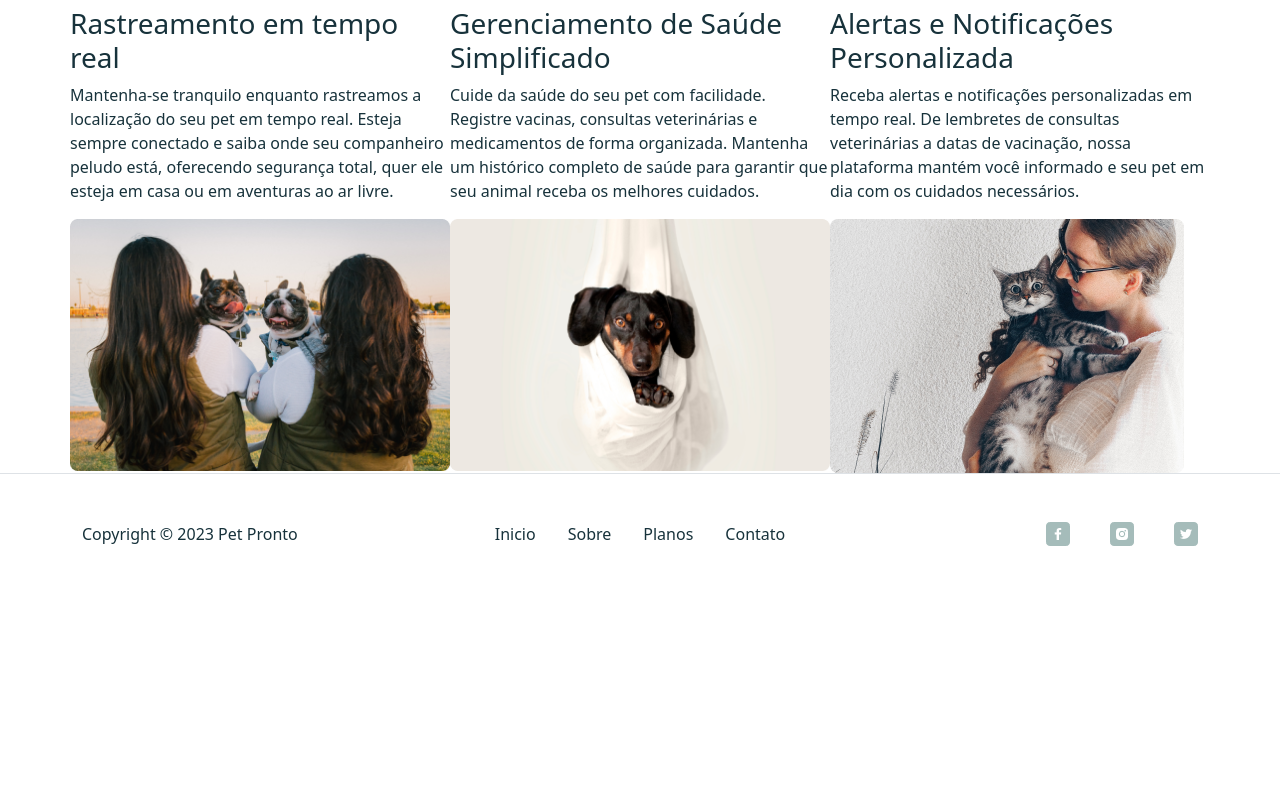
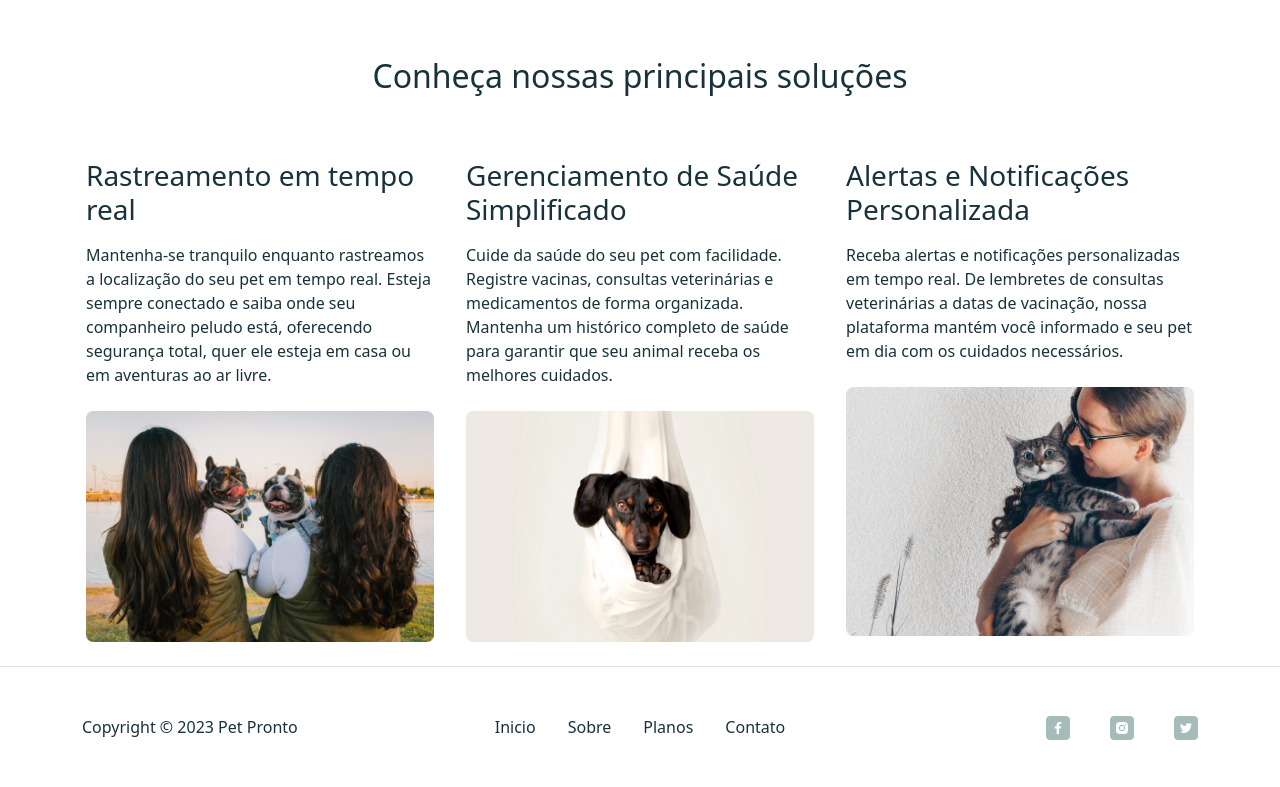
Before and after one commit to vitorwhois/Pet_Pronto, a PHP site: page / in a window 1280 px wide. Shown: the part 524-1311 px from the top of the page. Before the commit the page ends 1070 px from the top, so only its background shows below. Run offline with PHP 8.4, Linux system fonts and the light colour scheme.

Commit message:
pagina inicial com hero e soluções

```diff
--- a/css/style.css
+++ b/css/style.css
@@ -30,6 +30,9 @@ footer .footer{
     margin: 0 !important;
     background-color: white;
 }
+.navbar-nav {
+    background-color: white;
+}
 
 #navbar {
     border-bottom: 1px var(--cor-borda);
@@ -48,13 +51,18 @@ footer .footer{
     justify-content: center;
     width: 100%;
 }
+.nav-link {
+    background-color: white;
+
+}
 
 .btn-primary {
     background-color:var(--cor-primary);
-    border: none;
+    border-color: var(--cor-primary);
 }
 .btn-primary:hover{
     background-color: var(--cor-pinksandy);
+    border-color: white;
 }
 .btn-secondary {
     background-color: white;
@@ -65,6 +73,7 @@ footer .footer{
     background-color: var(--cor-pinksandy);
     border: none;
 }
+
 
 .borda {
     border-color: var(--cor-borda);
@@ -81,7 +90,7 @@ ul, li {
 @media (max-width: 768px) {
 
     .navbar{
-        height: 108px;
+        height: 100px;
     }
     .footer {
         text-align: center;
@@ -104,4 +113,8 @@ ul, li {
     #FooterSocial {
         justify-content: center;
     }
+
+    .sandwichButton {
+        margin-top: -8px;
+    }
 }
--- a/index.html
+++ b/index.html
@@ -38,7 +38,7 @@
         <i class="bi bi-list"></i>
     </button>
     <div class="collapse navbar-collapse" id="navbar-items">
-        <ul class="navbar-nav mb-2 mb-lg-0 ">
+        <ul class="navbar-nav mb-2 mb-lg-0 py-2 ">
             <li class="nav-link">
                 <a href="index.html" class="nav-link active" aria-current="page">Inicio</a>
             </li>
@@ -53,7 +53,7 @@
             </li>
         </ul>
     <div>
-        <ul class="navbar-nav d-flex justify-content-end gap-3 text-center">
+        <ul class="navbar-nav d-flex justify-content-end gap-3 text-center py-2 sandwichButton">
             <li class="nav-item">
                 <button class="btn btn-secondary">Login</button>
             </li>
@@ -69,11 +69,11 @@
     <section class="hero">
     <div class="container">
         <div class="row">
-            <div class="col-md-6 d-flex flex-column align-content-center justify-content-center px-4 pt-5 pb-4 p-lg-0 m-lg-0">
-                <h1>Transforme o Cuidado com Seu Pet em uma Experiência Inteligente</h1>
-                <p>Descubra uma maneira inovadora de garantir a segurança, saúde e felicidade do seu companheiro.
+            <div class="col-md-6 d-flex flex-column align-content-center justify-content-center px-3 pt-5 pb-4 p-lg-0 m-lg-0">
+                <h1 class="pt-2">Transforme o Cuidado com Seu Pet em uma Experiência Inteligente</h1>
+                <p class="pt-2">Descubra uma maneira inovadora de garantir a segurança, saúde e felicidade do seu companheiro.
                     Com a nossa plataforma você estará sempre conectado ao seu animal de estimação, tenha o histórico de saúde do seu pet à mão, onde quer que esteja.</p>
-                    <ul class="d-flex gap-3 p-0">
+                    <ul class="d-flex gap-3 p-0 pt-2">
                         <li><button class="btn btn-primary">Cadastrar</button></li>
                         <li><button class="btn btn-secondary flex-nowrap">Saiba mais</button></li>
                     </ul>
@@ -86,23 +86,23 @@
     <section>
     <div class="container">
         <div class="row">
-            <div class="col-12 d-flex justify-content-center px-4 pt-5 pb-4 p-lg-0 m-lg-0 mt-4">
+            <div class="col-12 d-flex justify-content-center px-3 pt-5 pb-4  mt-4">
                 <h2>Conheça nossas principais soluções</h2>
             </div>
-            <div class=" col-md-4 pt-4 pb-4 p-lg-0 m-lg-0">
-                <h3>Rastreamento em tempo real</h3>
-                <p>Mantenha-se tranquilo enquanto rastreamos a localização do seu pet em tempo real. Esteja sempre conectado e saiba onde seu companheiro peludo está, oferecendo segurança total, quer ele esteja em casa ou em aventuras ao ar livre.</p>
-                <img class="img-fluid" src="img/Image (Replace).png" alt="">
+            <div class=" col-md-4 pt-4 pb-4 px-3">
+                <h3 class="pt-2">Rastreamento em tempo real</h3>
+                <p class="pt-2">Mantenha-se tranquilo enquanto rastreamos a localização do seu pet em tempo real. Esteja sempre conectado e saiba onde seu companheiro peludo está, oferecendo segurança total, quer ele esteja em casa ou em aventuras ao ar livre.</p>
+                <img class="img-fluid pt-2" src="img/Image (Replace).png" alt="">
             </div>
-            <div class=" col-md-4 pt-4 pb-4 p-lg-0 m-lg-0">
-                <h3>Gerenciamento de Saúde Simplificado</h3>
-                <p>Cuide da saúde do seu pet com facilidade. Registre vacinas, consultas veterinárias e medicamentos de forma organizada. Mantenha um histórico completo de saúde para garantir que seu animal receba os melhores cuidados.</p>
-                <img class="img-fluid" src="img/Image (Replace)(1).png" alt="">
+            <div class=" col-md-4 pt-4 pb-4 px-3">
+                <h3 class="pt-2">Gerenciamento de Saúde Simplificado</h3>
+                <p class="pt-2">Cuide da saúde do seu pet com facilidade. Registre vacinas, consultas veterinárias e medicamentos de forma organizada. Mantenha um histórico completo de saúde para garantir que seu animal receba os melhores cuidados.</p>
+                <img class="img-fluid pt-2" src="img/Image (Replace)(1).png" alt="">
             </div>
-            <div class=" col-md-4 pt-4 pb-4 p-lg-0 m-lg-0">
-                <h3>Alertas e Notificações Personalizada</h3>
-                <p>Receba alertas e notificações personalizadas em tempo real. De lembretes de consultas veterinárias a datas de vacinação, nossa plataforma mantém você informado e seu pet em dia com os cuidados necessários.</p>
-                <img class="img-fluid" src="img//Image (Replace)3.png" alt="">
+            <div class=" col-md-4 pt-4 pb-4 px-3">
+                <h3 class="pt-2">Alertas e Notificações Personalizada</h3>
+                <p class="pt-2">Receba alertas e notificações personalizadas em tempo real. De lembretes de consultas veterinárias a datas de vacinação, nossa plataforma mantém você informado e seu pet em dia com os cuidados necessários.</p>
+                <img class="img-fluid pt-2" src="img//Image (Replace)3.png" alt="">
             </div>
 
         </div>
```
